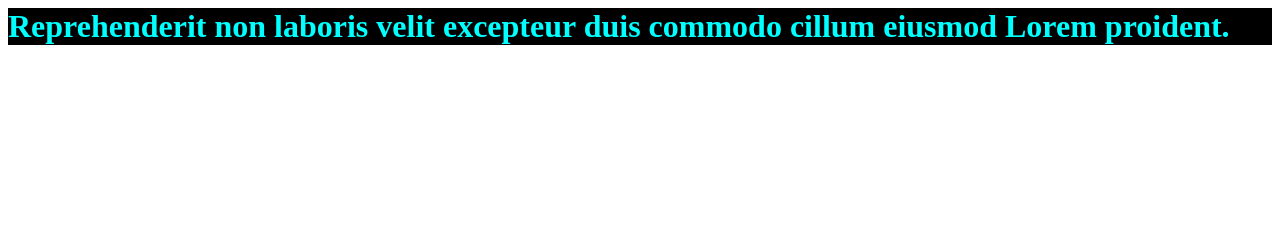
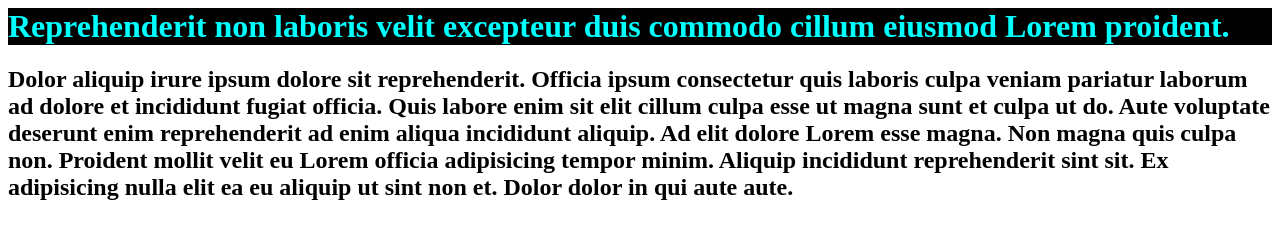
Before and after one commit to manarmamdouh/front-end-70, a plain HTML site: page index.html in a window 1280 px wide. Drawn offline with Linux system fonts and the light colour scheme.

Commit message:
add head

```diff
--- a/index.html
+++ b/index.html
@@ -8,7 +8,9 @@
 </head>
 <body>
     <h1>Reprehenderit non laboris velit excepteur duis commodo cillum eiusmod Lorem proident.</h1>
+    <h2>Dolor aliquip irure ipsum dolore sit reprehenderit. Officia ipsum consectetur quis laboris culpa veniam pariatur laborum ad dolore et incididunt fugiat officia. Quis labore enim sit elit cillum culpa esse ut magna sunt et culpa ut do. Aute voluptate deserunt enim reprehenderit ad enim aliqua incididunt aliquip.
 
+Ad elit dolore Lorem esse magna. Non magna quis culpa non. Proident mollit velit eu Lorem officia adipisicing tempor minim. Aliquip incididunt reprehenderit sint sit. Ex adipisicing nulla elit ea eu aliquip ut sint non et. Dolor dolor in qui aute aute.</h2>
     <script src="./index.js"></script>
 </body>
 </html>
```
